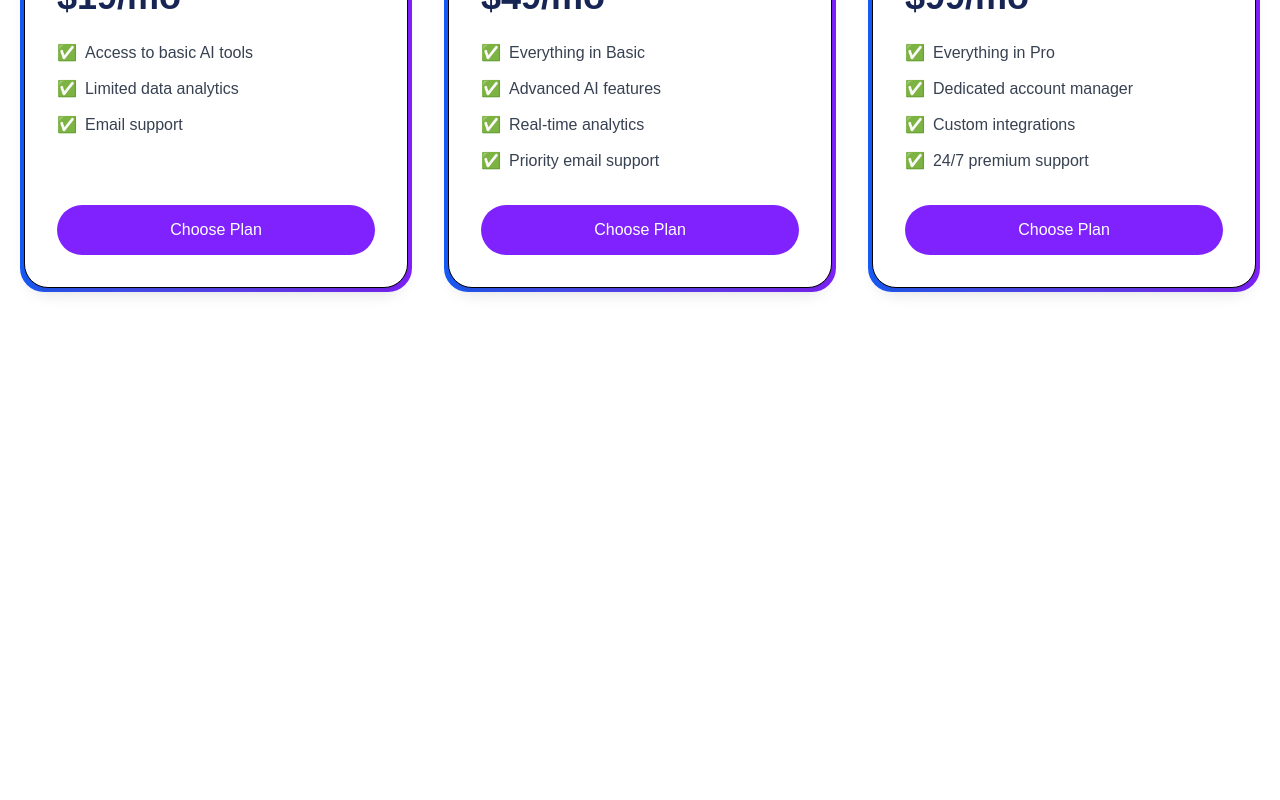
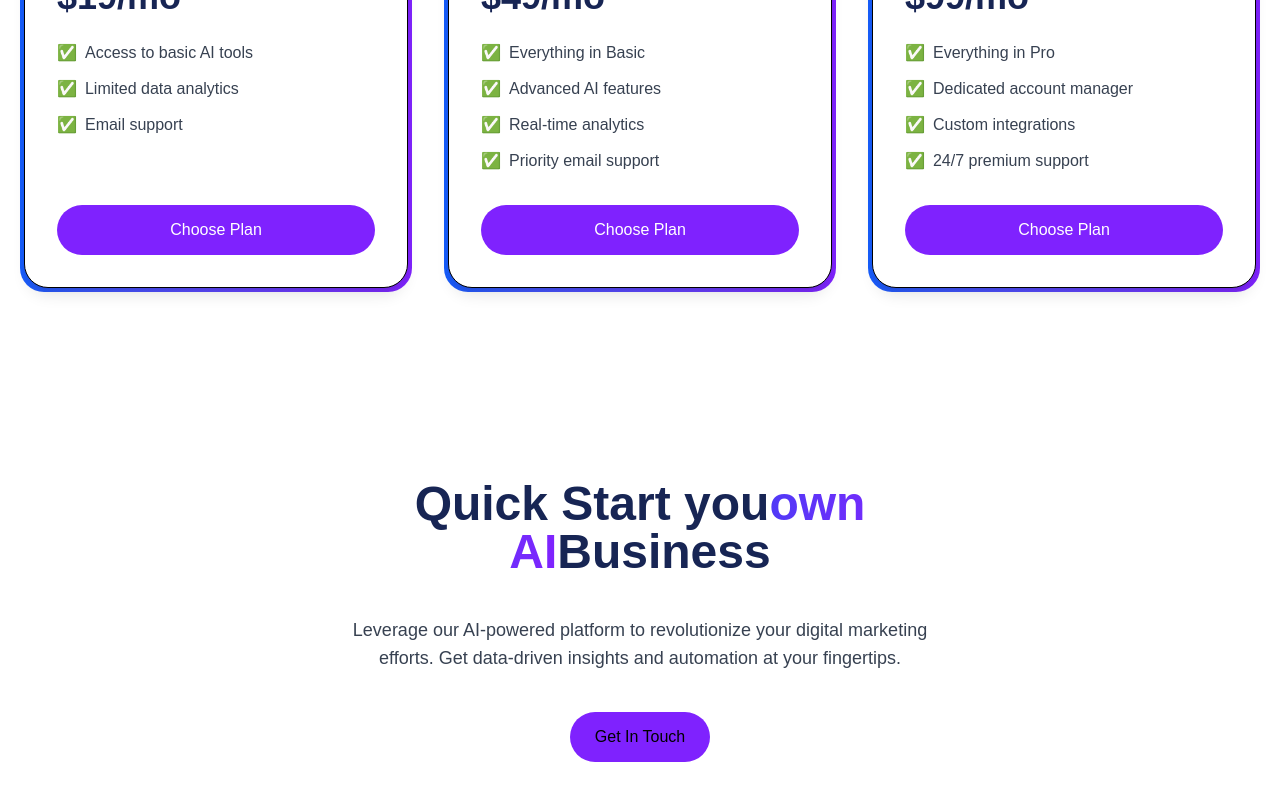
Before and after one commit to Thapa-Dipesh/landing-page, a React (Vite) app: page / in a window 1280 px wide. Shown: the part 2488-3288 px from the top of the page. Before the commit the page ends 2800 px from the top, so only its background shows below. Built offline with nearby package versions, Linux system fonts and the light colour scheme.

Commit message:
call-to-action section

```diff
--- a/src/App.tsx
+++ b/src/App.tsx
@@ -1,6 +1,7 @@
 import { Layout } from "./components/Layout";
 import { AboutUs } from "./components/sections/AboutUs";
 import { Brands } from "./components/sections/Brands";
+import { CTA } from "./components/sections/CallToAction";
 import { Hero } from "./components/sections/Hero";
 import { Pricing } from "./components/sections/Pricing";
 import { Services } from "./components/sections/Services";
@@ -13,6 +14,7 @@
       <Services />
       <AboutUs />
       <Pricing />
+      <CTA />
     </Layout>
   );
 }
--- /dev/null
+++ b/src/components/sections/CallToAction.tsx
@@ -0,0 +1,31 @@
+import { Button } from "../shared/Button";
+import { Container } from "../shared/Container";
+import { Paragraph } from "../shared/Paragraph";
+
+export const CTA = () => {
+  return (
+    <section className="pb-20 relative">
+      <Container>
+        <div className="relative rounded-2xl overflow-hidden">
+          <div className="relative z-10 mx-auto text-center max-w-xl md:max-w-2xl py-8 md:py-10 px-6 md:px-8">
+            <h1 className="text-3xl sm:text-4xl md:text-5xl font-bold text-heading-1">
+              Quick Start you
+              <span className="text-transparent bg-clip-text bg-gradient-to-r from-indigo-600 to-violet-600">
+                own AI
+              </span>
+              Business
+            </h1>
+            <Paragraph className="pt-10">
+              Leverage our AI-powered platform to revolutionize your digital
+              marketing efforts. Get data-driven insights and automation at your
+              fingertips.
+            </Paragraph>
+            <div className="mx-auto max-w-md sm:max-w-xl pt-10 dark:text-white">
+              <Button> Get In Touch</Button>
+            </div>
+          </div>
+        </div>
+      </Container>
+    </section>
+  );
+};
```
